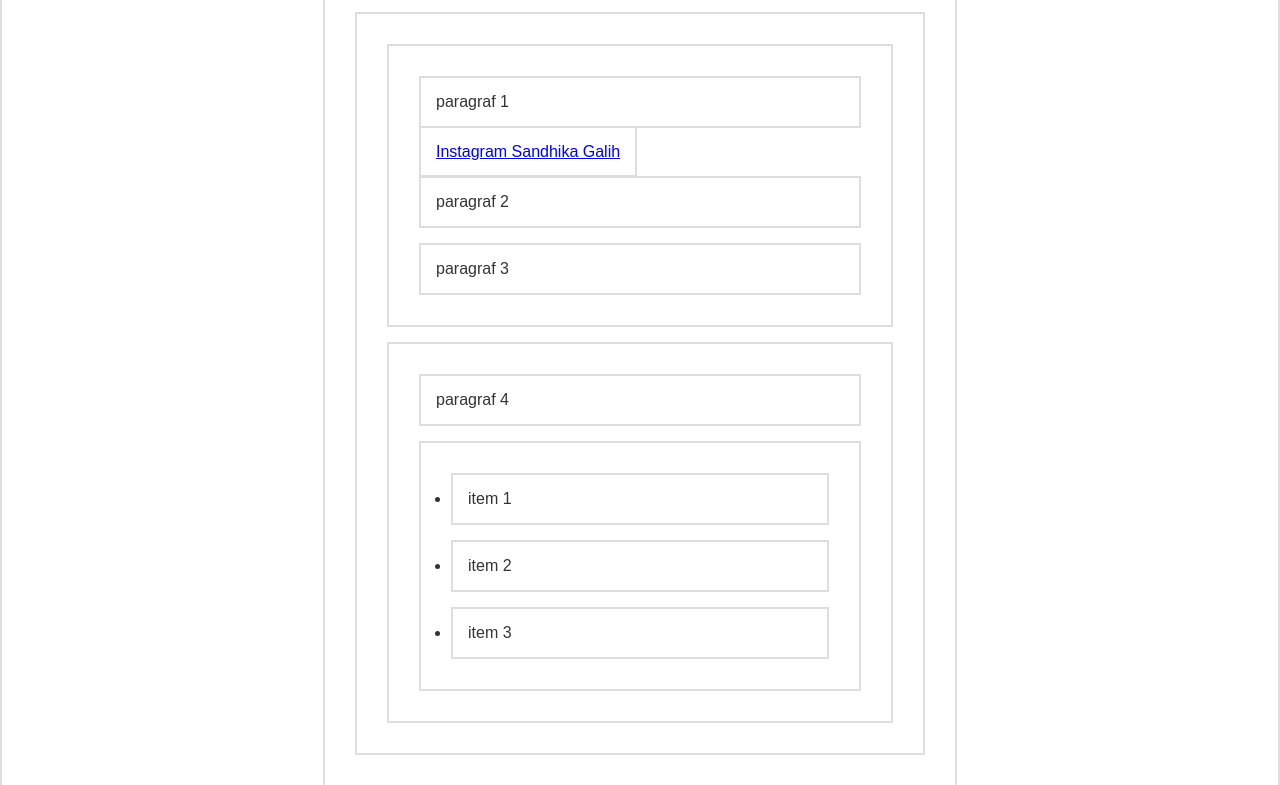
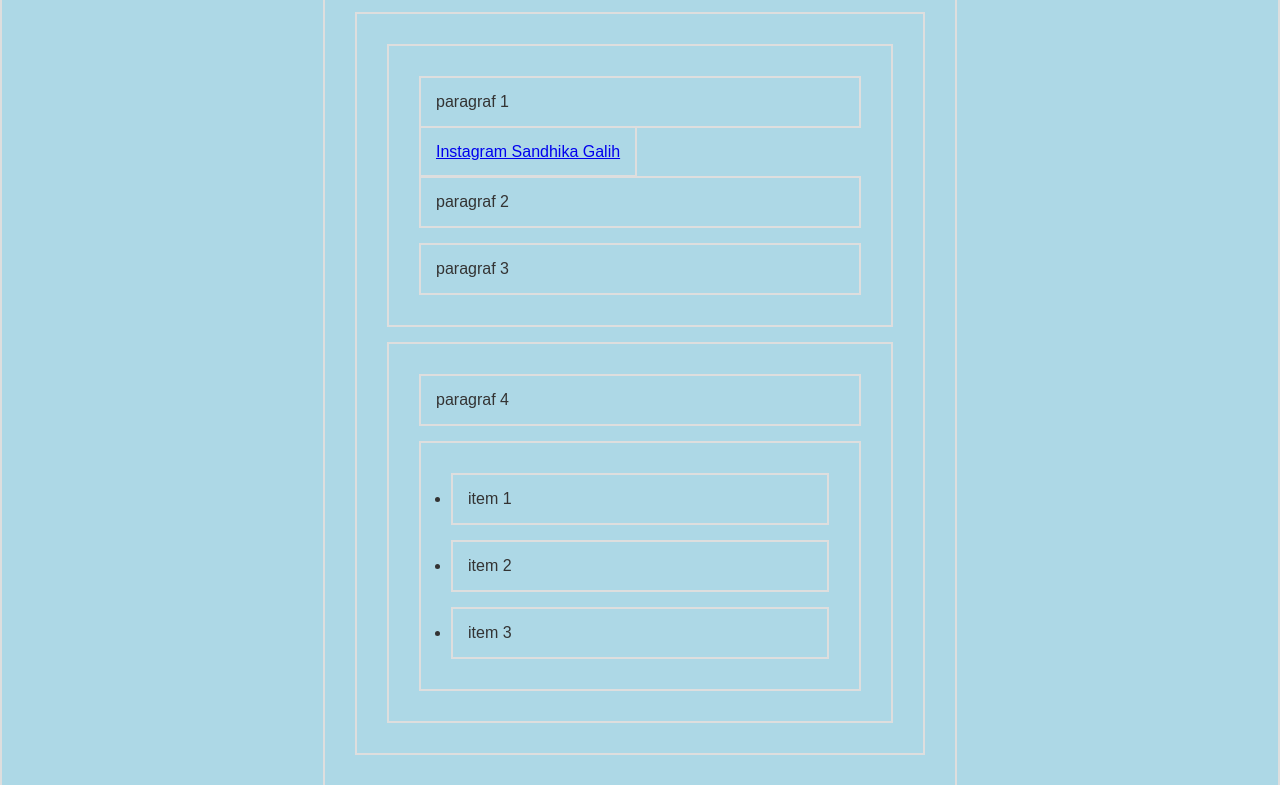
Before and after one commit to ujangaris/BasicJavascript, a plain HTML site: page javascriptDOM/domSelection/index.html in a window 1280 px wide. Shown: the part 138-923 px from the top of the page. Drawn offline with Linux system fonts and the light colour scheme.

Commit message:
Javascript & DOM #5 - DOM Manipulation (Part 1) | classList().toggle() lagi

```diff
--- a/javascriptDOM/domSelection/index.html
+++ b/javascriptDOM/domSelection/index.html
@@ -19,6 +19,7 @@
       font-family: sans-serif;
       color: #333;
     }
+    .biru-muda{background-color: lightblue;}
     /* selector pada css */
     /* #b p{
       color: green;
--- a/javascriptDOM/domSelection/script.js
+++ b/javascriptDOM/domSelection/script.js
@@ -86,3 +86,4 @@ const p2 = document.querySelector(".p2");
 p2.classList.add("lable");
 p2.classList.remove("lable");
 p2.classList.toggle("lable");
+document.body.classList.toggle("biru-muda");
```
